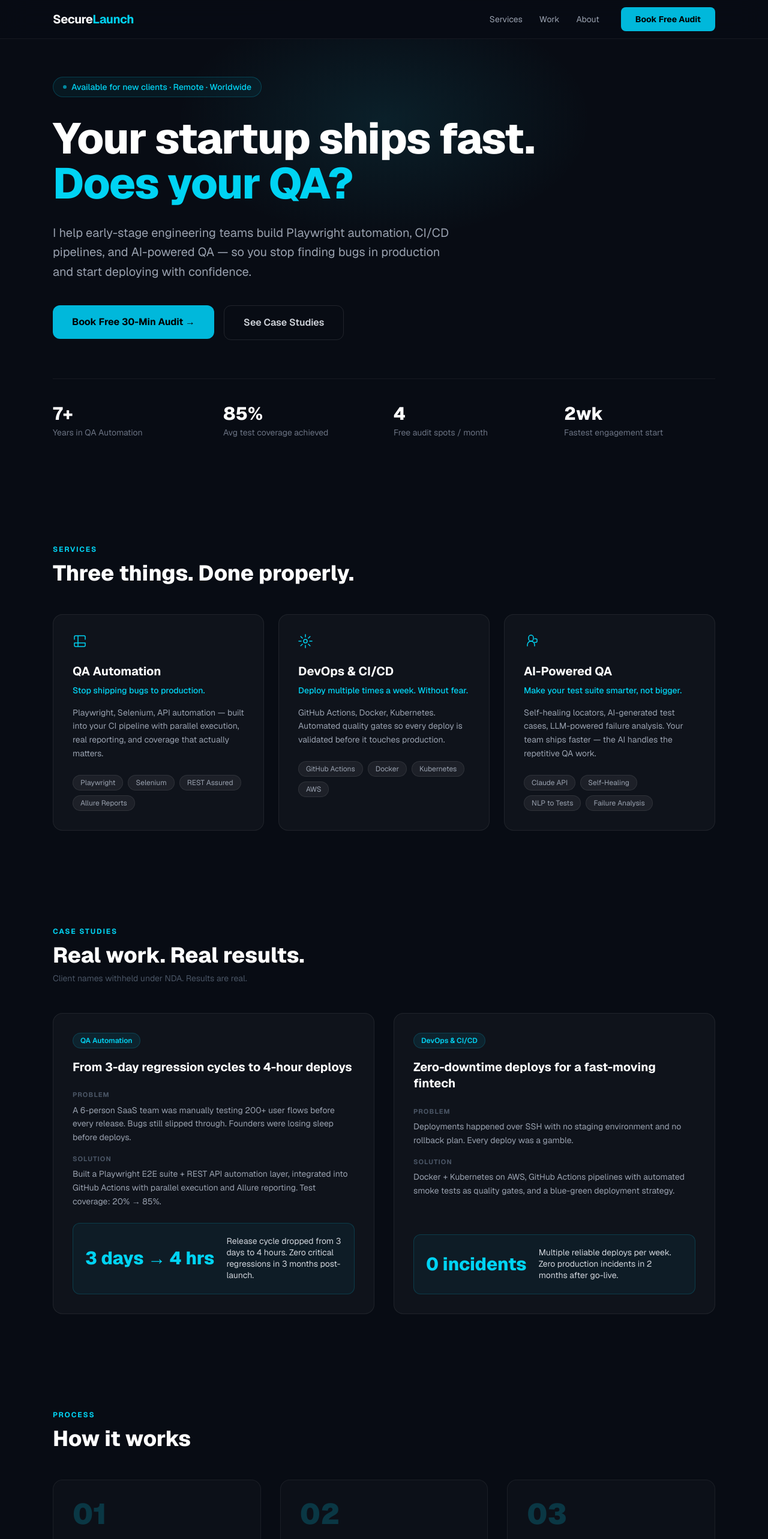
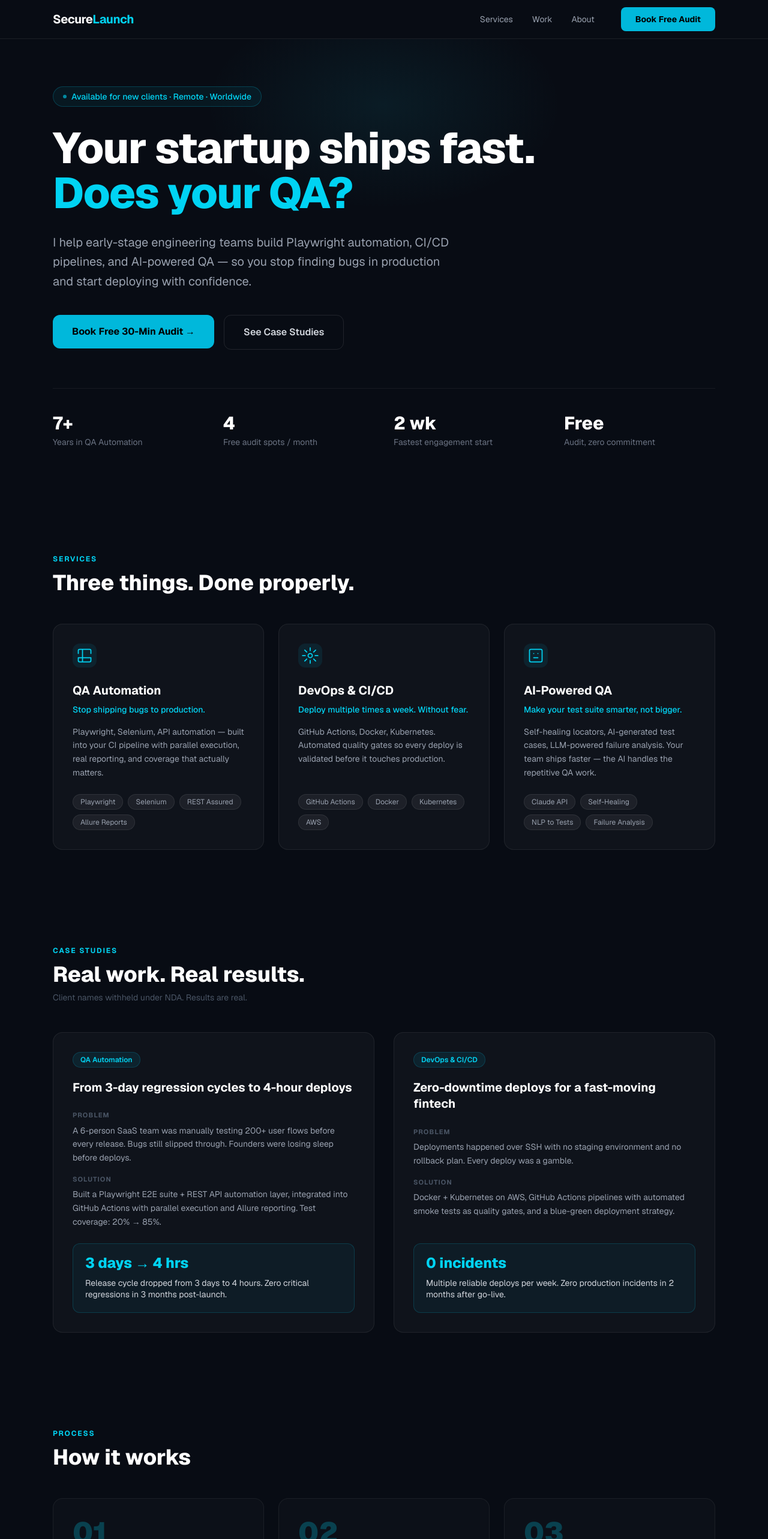
Before and after one commit to kraubin/securelaunch, a Next.js app: page / in a window 1280 px wide. Shown: the top 2566 px of the page at 60% size. Built offline with nearby package versions, Linux system fonts and the light colour scheme.

Commit message:
fix: icons, stats, mobile cta, calendly everywhere

```diff
--- a/app/page.tsx
+++ b/app/page.tsx
@@ -14,7 +14,7 @@ export default function Home() {
       body: "Playwright, Selenium, API automation — built into your CI pipeline with parallel execution, real reporting, and coverage that actually matters.",
       pills: ["Playwright", "Selenium", "REST Assured", "Allure Reports"],
       svg: (
-        <svg width="24" height="24" viewBox="0 0 24 24" fill="none" stroke="currentColor" strokeWidth="1.5" strokeLinecap="round" strokeLinejoin="round">
+        <svg width="28" height="28" viewBox="0 0 24 24" fill="none" stroke="currentColor" strokeWidth="1.5" strokeLinecap="round" strokeLinejoin="round">
           <path d="M9 3H5a2 2 0 0 0-2 2v4m6-6h10a2 2 0 0 1 2 2v4M9 3v18m0 0h10a2 2 0 0 0 2-2v-4M9 21H5a2 2 0 0 1-2-2v-4m0 0h18" />
         </svg>
       ),
@@ -25,7 +25,7 @@ export default function Home() {
       body: "GitHub Actions, Docker, Kubernetes. Automated quality gates so every deploy is validated before it touches production.",
       pills: ["GitHub Actions", "Docker", "Kubernetes", "AWS"],
       svg: (
-        <svg width="24" height="24" viewBox="0 0 24 24" fill="none" stroke="currentColor" strokeWidth="1.5" strokeLinecap="round" strokeLinejoin="round">
+        <svg width="28" height="28" viewBox="0 0 24 24" fill="none" stroke="currentColor" strokeWidth="1.5" strokeLinecap="round" strokeLinejoin="round">
           <circle cx="12" cy="12" r="3" />
           <path d="M12 1v4M12 19v4M4.22 4.22l2.83 2.83M16.95 16.95l2.83 2.83M1 12h4M19 12h4M4.22 19.78l2.83-2.83M16.95 7.05l2.83-2.83" />
         </svg>
@@ -37,10 +37,9 @@ export default function Home() {
       body: "Self-healing locators, AI-generated test cases, LLM-powered failure analysis. Your team ships faster — the AI handles the repetitive QA work.",
       pills: ["Claude API", "Self-Healing", "NLP to Tests", "Failure Analysis"],
       svg: (
-        <svg width="24" height="24" viewBox="0 0 24 24" fill="none" stroke="currentColor" strokeWidth="1.5" strokeLinecap="round" strokeLinejoin="round">
-          <path d="M12 2a4 4 0 0 1 4 4v2a4 4 0 0 1-8 0V6a4 4 0 0 1 4-4z" />
-          <path d="M6 20v-2a6 6 0 0 1 12 0v2" />
-          <path d="M18 8h2a2 2 0 0 1 2 2v2a2 2 0 0 1-2 2h-2" />
+        <svg width="28" height="28" viewBox="0 0 24 24" fill="none" stroke="currentColor" strokeWidth="1.5" strokeLinecap="round" strokeLinejoin="round">
+          <rect x="3" y="3" width="18" height="18" rx="2" />
+          <path d="M9 9h.01M15 9h.01M9 15h6" />
         </svg>
       ),
     },
@@ -50,20 +49,16 @@ export default function Home() {
     {
       tag: "QA Automation",
       title: "From 3-day regression cycles to 4-hour deploys",
-      problem:
-        "A 6-person SaaS team was manually testing 200+ user flows before every release. Bugs still slipped through. Founders were losing sleep before deploys.",
-      solution:
-        "Built a Playwright E2E suite + REST API automation layer, integrated into GitHub Actions with parallel execution and Allure reporting. Test coverage: 20% → 85%.",
+      problem: "A 6-person SaaS team was manually testing 200+ user flows before every release. Bugs still slipped through. Founders were losing sleep before deploys.",
+      solution: "Built a Playwright E2E suite + REST API automation layer, integrated into GitHub Actions with parallel execution and Allure reporting. Test coverage: 20% → 85%.",
       result: "Release cycle dropped from 3 days to 4 hours. Zero critical regressions in 3 months post-launch.",
       metric: "3 days → 4 hrs",
     },
     {
       tag: "DevOps & CI/CD",
       title: "Zero-downtime deploys for a fast-moving fintech",
-      problem:
-        "Deployments happened over SSH with no staging environment and no rollback plan. Every deploy was a gamble.",
-      solution:
-        "Docker + Kubernetes on AWS, GitHub Actions pipelines with automated smoke tests as quality gates, and a blue-green deployment strategy.",
+      problem: "Deployments happened over SSH with no staging environment and no rollback plan. Every deploy was a gamble.",
+      solution: "Docker + Kubernetes on AWS, GitHub Actions pipelines with automated smoke tests as quality gates, and a blue-green deployment strategy.",
       result: "Multiple reliable deploys per week. Zero production incidents in 2 months after go-live.",
       metric: "0 incidents",
     },
@@ -115,23 +110,16 @@ export default function Home() {
     "30-min call + written summary delivered after",
   ];
 
-  const stats = [
-    { val: "7+",   label: "Years in QA Automation" },
-    { val: "85%",  label: "Avg test coverage achieved" },
-    { val: "4",    label: "Free audit spots / month" },
-    { val: "2wk",  label: "Fastest engagement start" },
-  ];
-
   return (
     <main className="min-h-screen bg-[#080C14] text-white font-sans antialiased overflow-x-hidden">
 
       {/* ── Sticky Nav ─────────────────────────────────── */}
-      <nav className="fixed top-0 left-0 right-0 z-50 border-b border-white/[0.06] bg-[#080C14]/90 backdrop-blur-xl">
+      <nav className="fixed top-0 left-0 right-0 z-50 border-b border-white/[0.08] bg-[#080C14] backdrop-blur-xl">
         <div className="max-w-6xl mx-auto px-6 h-16 flex justify-between items-center">
           <a href="/" className="text-xl font-bold tracking-tight">
             Secure<span className="text-cyan-400">Launch</span>
           </a>
-          <div className="hidden md:flex items-center gap-7 text-sm text-gray-400">
+          <div className="hidden md:flex items-center gap-8 text-sm text-gray-400">
             <a href="#services" className="hover:text-white transition-colors duration-150">Services</a>
             <a href="#cases"    className="hover:text-white transition-colors duration-150">Work</a>
             <a href="#about"    className="hover:text-white transition-colors duration-150">About</a>
@@ -139,7 +127,7 @@ export default function Home() {
               href="https://calendly.com/kraubin192/30min"
               target="_blank"
               rel="noopener noreferrer"
-              className="ml-2 bg-cyan-500 hover:bg-cyan-400 active:scale-95 text-black text-sm font-bold px-6 py-2.5 rounded-lg transition-all duration-150"
+              className="ml-3 bg-cyan-500 hover:bg-cyan-400 active:scale-95 text-black text-sm font-bold px-6 py-2.5 rounded-lg transition-all duration-150"
             >
               Book Free Audit
             </a>
@@ -156,10 +144,11 @@ export default function Home() {
       </nav>
 
       {/* ── Hero ───────────────────────────────────────── */}
-      <section className="relative max-w-6xl mx-auto px-6 pt-32 pb-24">
+      {/* pt-24 = 96px which is exactly nav height (64px) + breathing room */}
+      <section className="relative max-w-6xl mx-auto px-6 pt-36 pb-24">
         <div
           aria-hidden
-          className="pointer-events-none absolute top-0 left-1/2 -translate-x-1/2 w-[700px] h-[400px] rounded-full opacity-[0.10]"
+          className="pointer-events-none absolute top-0 left-1/2 -translate-x-1/2 w-[600px] h-[350px] rounded-full opacity-[0.08]"
           style={{ background: "radial-gradient(ellipse at center, #22d3ee 0%, transparent 70%)" }}
         />
 
@@ -179,11 +168,7 @@ export default function Home() {
           </p>
 
           <div className="flex flex-col sm:flex-row gap-4 mt-10">
-            <a
-              href="https://calendly.com/kraubin192/30min"
-              target="_blank"
-              rel="noopener noreferrer"
-            >
+            <a href="https://calendly.com/kraubin192/30min" target="_blank" rel="noopener noreferrer">
               <button className="bg-cyan-500 hover:bg-cyan-400 active:scale-95 text-black px-8 py-4 rounded-xl font-bold text-base transition-all duration-150">
                 Book Free 30-Min Audit →
               </button>
@@ -195,9 +180,14 @@ export default function Home() {
             </a>
           </div>
 
-          {/* Stats row — real numbers */}
+          {/* Stats — only real, verifiable numbers */}
           <div className="mt-16 pt-10 border-t border-white/[0.06] grid grid-cols-2 md:grid-cols-4 gap-8">
-            {stats.map((s) => (
+            {[
+              { val: "7+",    label: "Years in QA Automation" },
+              { val: "4",     label: "Free audit spots / month" },
+              { val: "2 wk",  label: "Fastest engagement start" },
+              { val: "Free",  label: "Audit, zero commitment" },
+            ].map((s) => (
               <div key={s.label}>
                 <div className="text-3xl font-extrabold text-white">{s.val}</div>
                 <div className="text-sm text-gray-500 mt-1 leading-snug">{s.label}</div>
@@ -218,12 +208,14 @@ export default function Home() {
           {services.map((s) => (
             <div
               key={s.title}
-              className="group bg-white/[0.03] border border-white/[0.07] hover:border-cyan-500/40 rounded-2xl p-8 transition-all duration-200 hover:bg-white/[0.055]"
+              className="group bg-white/[0.03] border border-white/[0.07] hover:border-cyan-500/40 rounded-2xl p-8 transition-all duration-200 hover:bg-white/[0.055] flex flex-col"
             >
-              <div className="text-cyan-400 mb-6">{s.svg}</div>
+              <div className="text-cyan-400 mb-6 w-10 h-10 flex items-center justify-center bg-cyan-500/10 rounded-xl">
+                {s.svg}
+              </div>
               <h3 className="text-xl font-bold">{s.title}</h3>
               <p className="text-cyan-400 text-sm font-medium mt-2">{s.tagline}</p>
-              <p className="text-gray-400 text-sm mt-4 leading-relaxed">{s.body}</p>
+              <p className="text-gray-400 text-sm mt-4 leading-relaxed flex-1">{s.body}</p>
               <div className="flex flex-wrap gap-2 mt-6">
                 {s.pills.map((p) => (
                   <span key={p} className="text-xs bg-white/[0.06] border border-white/[0.08] text-gray-400 px-3 py-1 rounded-full">
@@ -251,12 +243,11 @@ export default function Home() {
               className="bg-white/[0.03] border border-white/[0.07] hover:border-cyan-500/30 rounded-2xl p-8 transition-all duration-200 flex flex-col gap-6"
             >
               <div>
-                <span className="text-xs font-semibold text-cyan-400 bg-cyan-500/10 border border-cyan-500/20 px-3 py-1 rounded-full">
+                <span className="inline-block text-xs font-semibold text-cyan-400 bg-cyan-500/10 border border-cyan-500/20 px-3 py-1 rounded-full">
                   {c.tag}
                 </span>
                 <h3 className="text-xl font-bold mt-5 leading-snug">{c.title}</h3>
               </div>
-
               <div className="space-y-4">
                 <div>
                   <p className="text-[11px] font-bold text-gray-600 uppercase tracking-widest mb-1.5">Problem</p>
@@ -267,9 +258,8 @@ export default function Home() {
                   <p className="text-gray-400 text-sm leading-relaxed">{c.solution}</p>
                 </div>
               </div>
-
-              <div className="mt-auto border border-cyan-500/20 bg-cyan-500/[0.06] rounded-xl p-5 flex items-center gap-5">
-                <div className="text-3xl font-extrabold text-cyan-400 shrink-0 leading-none">{c.metric}</div>
+              <div className="mt-auto border border-cyan-500/20 bg-cyan-500/[0.06] rounded-xl p-5 flex flex-col gap-3">
+                <div className="text-2xl font-extrabold text-cyan-400 leading-none">{c.metric}</div>
                 <p className="text-sm text-gray-300 leading-snug">{c.result}</p>
               </div>
             </div>
@@ -283,12 +273,11 @@ export default function Home() {
           <p className="text-cyan-400 text-xs font-bold uppercase tracking-[0.15em] mb-3">Process</p>
           <h2 className="text-3xl md:text-4xl font-extrabold">How it works</h2>
         </div>
-
-        <div className="grid md:grid-cols-3 gap-8">
+        <div className="grid md:grid-cols-3 gap-6">
           {steps.map((step) => (
             <div key={step.n} className="bg-white/[0.02] border border-white/[0.06] rounded-2xl p-8">
-              <div className="text-5xl font-black text-cyan-400/20 leading-none mb-5 select-none">{step.n}</div>
-              <h3 className="text-lg font-bold capitalize">{step.title}</h3>
+              <div className="text-5xl font-black text-cyan-400/25 leading-none mb-5 select-none">{step.n}</div>
+              <h3 className="text-lg font-bold">{step.title}</h3>
               <p className="text-gray-400 text-sm mt-3 leading-relaxed">{step.desc}</p>
             </div>
           ))}
@@ -297,13 +286,12 @@ export default function Home() {
 
       {/* ── Free QA Audit ──────────────────────────────── */}
       <section className="max-w-6xl mx-auto px-6 py-10">
-        <div className="relative border border-cyan-500/25 rounded-3xl p-10 md:p-14 overflow-hidden">
+        <div className="relative border border-cyan-500/30 bg-cyan-500/[0.03] rounded-3xl p-10 md:p-14 overflow-hidden">
           <div
             aria-hidden
-            className="pointer-events-none absolute -top-32 -right-32 w-80 h-80 rounded-full opacity-[0.07]"
+            className="pointer-events-none absolute -top-40 -right-40 w-96 h-96 rounded-full opacity-[0.06]"
             style={{ background: "radial-gradient(circle, #22d3ee, transparent 70%)" }}
           />
-
           <div className="relative max-w-3xl">
             <p className="text-cyan-400 text-xs font-bold uppercase tracking-[0.15em] mb-4">Limited — 4 Spots / Month</p>
             <h2 className="text-3xl md:text-4xl font-extrabold">Free QA Audit</h2>
@@ -311,7 +299,6 @@ export default function Home() {
               I limit this to 4 calls a month so I can give it proper attention. In 30 minutes I'll tell you exactly what's broken in your QA process and what to fix first — no upsell, no fluff.
             </p>
           </div>
-
           <div className="relative grid md:grid-cols-2 gap-x-12 gap-y-4 mt-10">
             {auditItems.map((item) => (
               <div key={item} className="flex items-start gap-3">
@@ -322,16 +309,13 @@ export default function Home() {
               </div>
             ))}
           </div>
-
-          <div className="relative mt-10 flex flex-col sm:flex-row gap-4 items-center">
+          <div className="relative mt-10">
             <a href="https://calendly.com/kraubin192/30min" target="_blank" rel="noopener noreferrer">
               <button className="bg-cyan-500 hover:bg-cyan-400 active:scale-95 text-black px-8 py-4 rounded-xl font-bold transition-all duration-150">
                 Claim Your Free Audit →
               </button>
             </a>
-            <p className="text-gray-600 text-xs leading-relaxed">
-              No sales pitch. Just an honest conversation about your QA.
-            </p>
+            <p className="text-gray-600 text-xs mt-3">No sales pitch. Just an honest conversation about your QA.</p>
           </div>
         </div>
       </section>
@@ -352,34 +336,33 @@ export default function Home() {
               When you book a call with me, you talk to me. Not an account manager. Not a junior dev. Me.
             </p>
             <div className="flex gap-5 mt-8">
-              <a
-                href="https://www.linkedin.com/in/raubink/"
-                target="_blank"
-                rel="noopener noreferrer"
-                className="text-sm text-cyan-400 hover:text-cyan-300 font-semibold transition-colors duration-150"
-              >
+              <a href="https://www.linkedin.com/in/raubink/" target="_blank" rel="noopener noreferrer"
+                className="text-sm text-cyan-400 hover:text-cyan-300 font-semibold transition-colors duration-150">
                 LinkedIn ↗
               </a>
-              <a
-                href="https://github.com/kraubin"
-                target="_blank"
-                rel="noopener noreferrer"
-                className="text-sm text-cyan-400 hover:text-cyan-300 font-semibold transition-colors duration-150"
-              >
+              <a href="https://github.com/kraubin" target="_blank" rel="noopener noreferrer"
+                className="text-sm text-cyan-400 hover:text-cyan-300 font-semibold transition-colors duration-150">
                 GitHub ↗
               </a>
             </div>
           </div>
 
           <div className="order-1 md:order-2 flex justify-center md:justify-end">
-            <Image
-              src="/raubin.jpg"
-              alt="Raubin Kumar — Founder, SecureLaunch"
-              width={380}
-              height={380}
-              className="rounded-2xl border border-white/[0.08] object-cover object-top w-full max-w-sm aspect-square"
-              priority
-            />
+            {/* White/light bg behind photo so face is clearly visible */}
+            <div className="relative rounded-2xl overflow-hidden w-full max-w-sm aspect-square bg-slate-800">
+              <Image
+                src="/raubin.jpg"
+                alt="Raubin Kumar — Founder, SecureLaunch"
+                fill
+                className="object-cover object-center"
+                priority
+              />
+              {/* Subtle cyan gradient overlay at bottom */}
+              <div
+                className="absolute bottom-0 left-0 right-0 h-1/4"
+                style={{ background: "linear-gradient(to top, rgba(8,12,20,0.6), transparent)" }}
+              />
+            </div>
           </div>
         </div>
       </section>
@@ -390,7 +373,6 @@ export default function Home() {
           <p className="text-cyan-400 text-xs font-bold uppercase tracking-[0.15em] mb-3">FAQ</p>
           <h2 className="text-3xl md:text-4xl font-extrabold">Honest answers to real questions</h2>
         </div>
-
         <div className="grid md:grid-cols-2 gap-6">
           {faqs.map((faq) => (
             <div key={faq.q} className="bg-white/[0.02] border border-white/[0.06] rounded-2xl p-7">
@@ -403,13 +385,12 @@ export default function Home() {
 
       {/* ── Contact ────────────────────────────────────── */}
       <section id="contact" className="max-w-6xl mx-auto px-6 py-24">
-        <div className="relative bg-white/[0.03] border border-white/[0.07] rounded-3xl p-10 md:p-16 text-center overflow-hidden">
+        <div className="relative bg-white/[0.03] border border-white/[0.08] rounded-3xl p-10 md:p-16 text-center overflow-hidden">
           <div
             aria-hidden
             className="pointer-events-none absolute inset-0"
-            style={{ background: "radial-gradient(ellipse at 50% 100%, rgba(34,211,238,0.06), transparent 60%)" }}
+            style={{ background: "radial-gradient(ellipse at 50% 120%, rgba(34,211,238,0.07), transparent 60%)" }}
           />
-
           <div className="relative">
             <h2 className="text-4xl md:text-5xl font-extrabold max-w-2xl mx-auto leading-tight">
               Stop guessing about your QA.
@@ -417,13 +398,8 @@ export default function Home() {
             <p className="text-gray-400 text-lg mt-6 max-w-xl mx-auto leading-relaxed">
               Book a free 30-minute audit. I'll review your setup and tell you exactly what I'd fix first — no strings attached.
             </p>
-
             <div className="flex flex-col sm:flex-row gap-4 justify-center mt-10">
-              <a
-                href="https://calendly.com/kraubin192/30min"
-                target="_blank"
-                rel="noopener noreferrer"
-              >
+              <a href="https://calendly.com/kraubin192/30min" target="_blank" rel="noopener noreferrer">
                 <button className="bg-cyan-500 hover:bg-cyan-400 active:scale-95 text-black px-9 py-4 rounded-xl font-bold text-base transition-all duration-150">
                   Book a Slot →
                 </button>
@@ -433,32 +409,22 @@ export default function Home() {
                   Email Me
                 </button>
               </a>
-              <a
-                href="https://wa.me/919845857619"
-                target="_blank"
-                rel="noopener noreferrer"
-              >
+              <a href="https://wa.me/919845857619" target="_blank" rel="noopener noreferrer">
                 <button className="border border-white/10 hover:border-white/20 hover:bg-white/[0.04] text-gray-300 hover:text-white px-9 py-4 rounded-xl font-semibold text-base transition-all duration-150">
                   WhatsApp →
                 </button>
               </a>
             </div>
-
-            <p className="text-gray-700 text-sm mt-10">
+            <p className="text-gray-500 text-sm mt-10">
               hello@securelaunch.co.in · Remote · Available Worldwide
             </p>
           </div>
         </div>
       </section>
 
-      {/* ── Mobile sticky CTA bar ──────────────────────── */}
-      <div className="fixed bottom-0 left-0 right-0 z-50 md:hidden border-t border-white/[0.06] bg-[#080C14]/95 backdrop-blur-xl px-6 py-4">
-        <a
-          href="https://calendly.com/kraubin192/30min"
-          target="_blank"
-          rel="noopener noreferrer"
-          className="block w-full"
-        >
+      {/* ── Mobile Sticky CTA ──────────────────────────── */}
+      <div className="fixed bottom-0 left-0 right-0 z-50 md:hidden border-t border-white/[0.08] bg-[#080C14]/98 backdrop-blur-xl px-5 py-4 pb-safe">
+        <a href="https://calendly.com/kraubin192/30min" target="_blank" rel="noopener noreferrer" className="block w-full">
           <button className="w-full bg-cyan-500 hover:bg-cyan-400 active:scale-95 text-black py-4 rounded-xl font-bold text-base transition-all duration-150">
             Book Free Audit →
           </button>
@@ -466,7 +432,7 @@ export default function Home() {
       </div>
 
       {/* ── Footer ─────────────────────────────────────── */}
-      <footer className="border-t border-white/[0.05] py-8 text-center text-gray-700 text-sm mb-20 md:mb-0">
+      <footer className="border-t border-white/[0.05] py-8 text-center text-gray-600 text-sm mb-20 md:mb-0">
         <p>© {new Date().getFullYear()} SecureLaunch · Raubin Kumar</p>
         <p className="mt-1">QA Automation · DevOps & CI/CD · AI-Powered QA</p>
       </footer>
```
